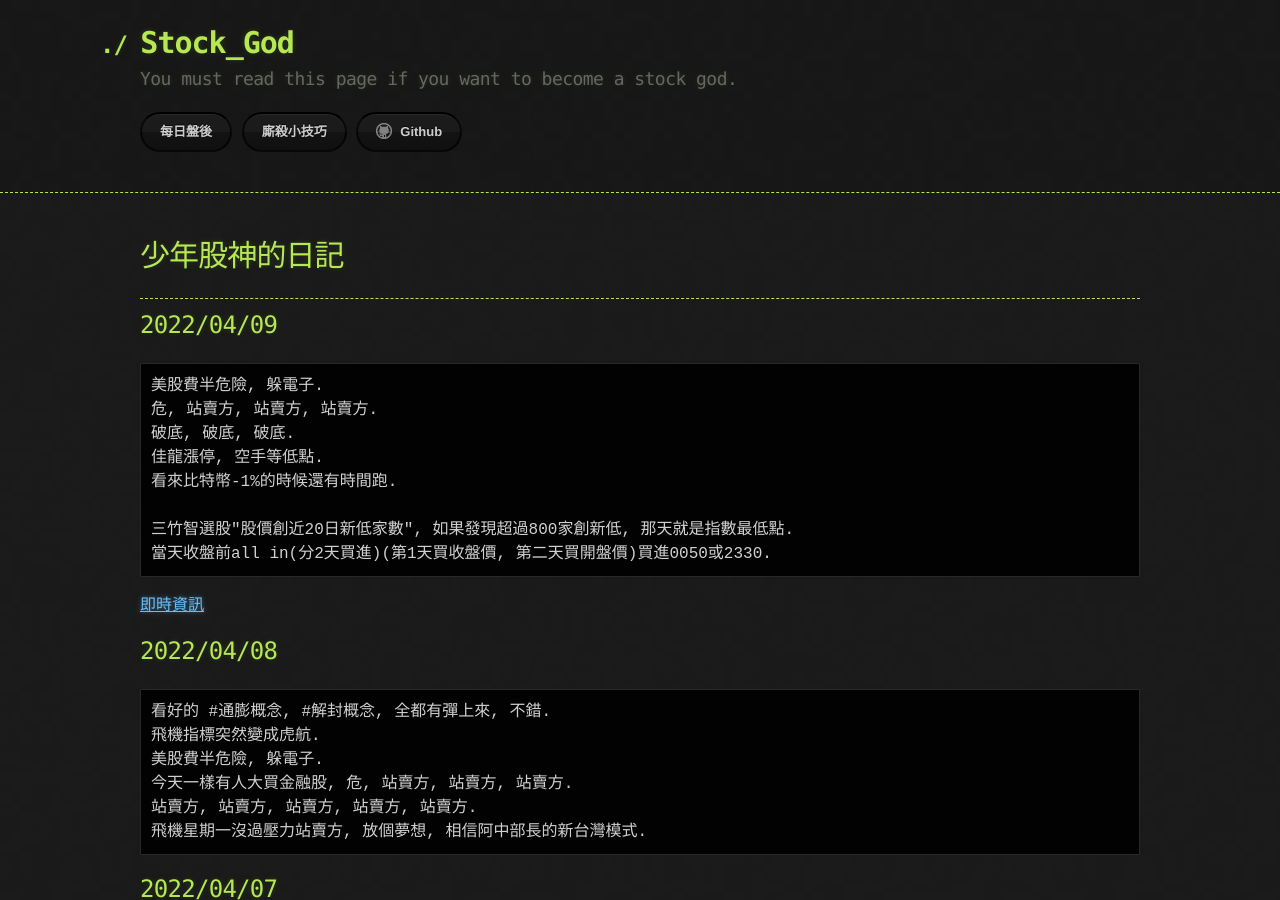
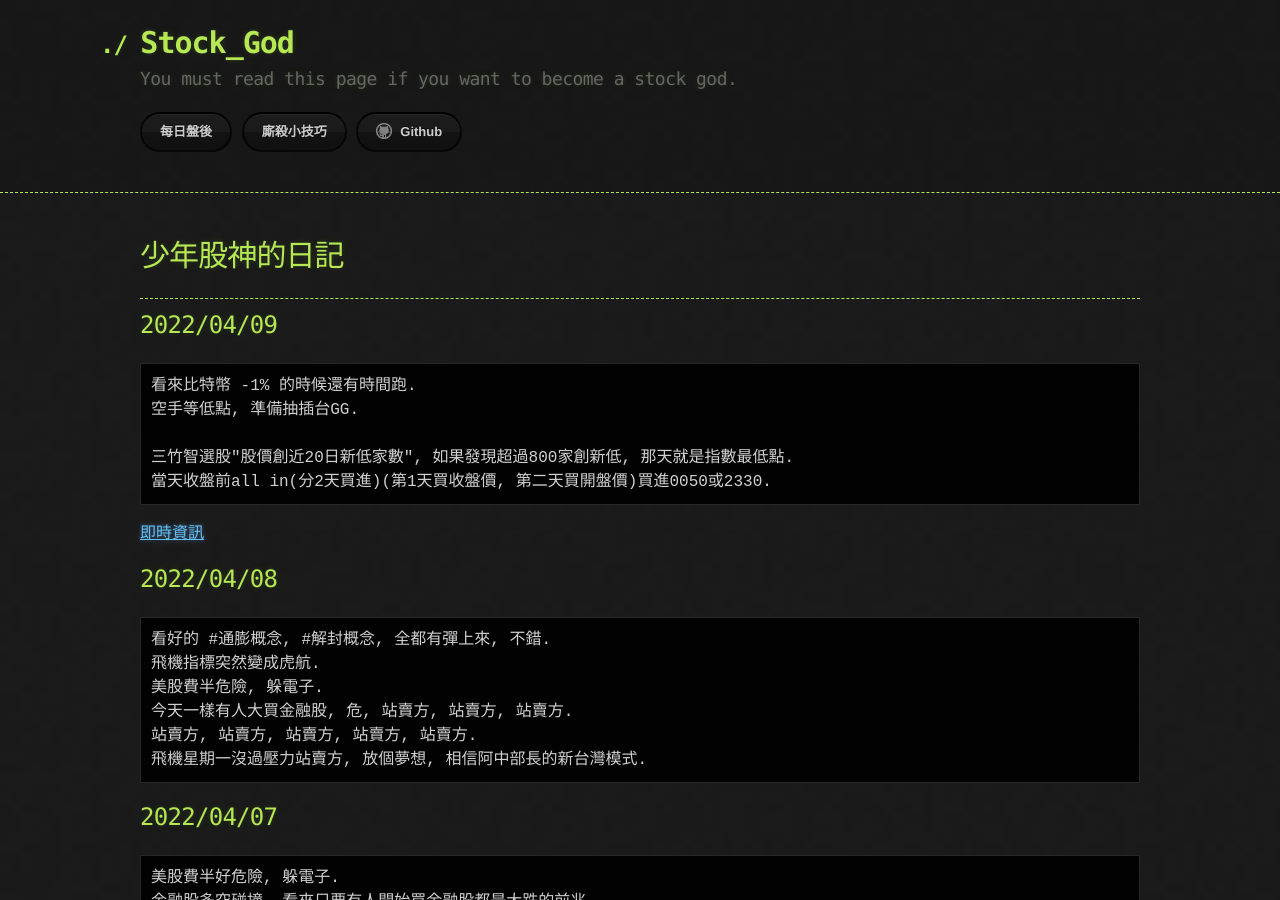
Before and after one commit to lepg5487/Stock_God, a Jekyll site: the page built from index.md, in a window 1280 px wide and 900 px high. Built offline with Jekyll 4.4.1, drawn with Linux system fonts in a browser that asks for light colours; our own code applies the rules of GitHub Pages for plain Markdown files.

Commit message:
Update index.md

````diff
--- a/index.md
+++ b/index.md
@@ -8,11 +8,8 @@ layout: testlayouts
 
 ## 2022/04/09
 ```
-美股費半危險, 躲電子.
-危, 站賣方, 站賣方, 站賣方.
-破底, 破底, 破底.
-佳龍漲停, 空手等低點.
-看來比特幣-1%的時候還有時間跑.
+看來比特幣 -1% 的時候還有時間跑.
+空手等低點, 準備抽插台GG.
 
 三竹智選股"股價創近20日新低家數", 如果發現超過800家創新低, 那天就是指數最低點.
 當天收盤前all in(分2天買進)(第1天買收盤價, 第二天買開盤價)買進0050或2330.
````
